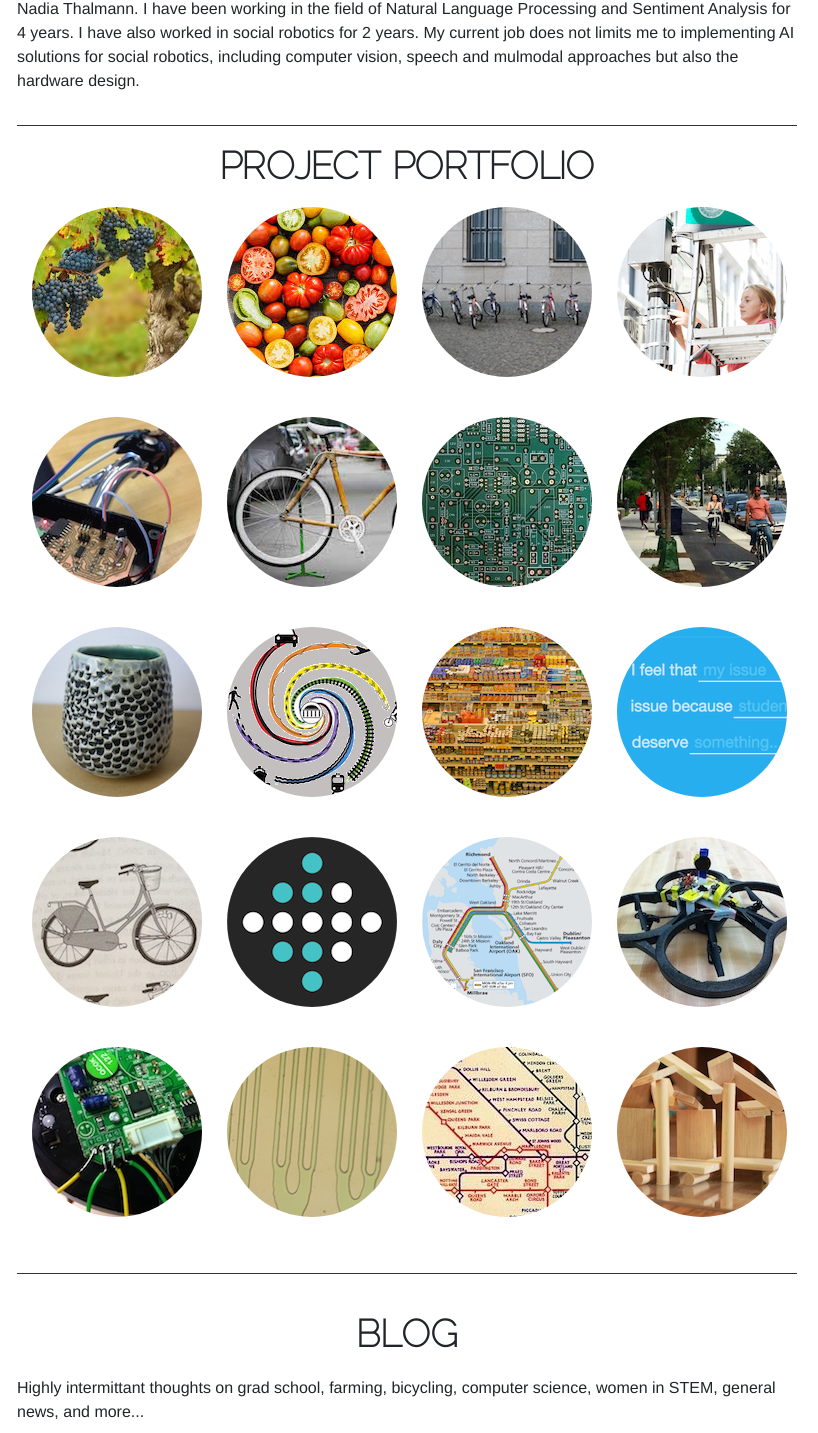
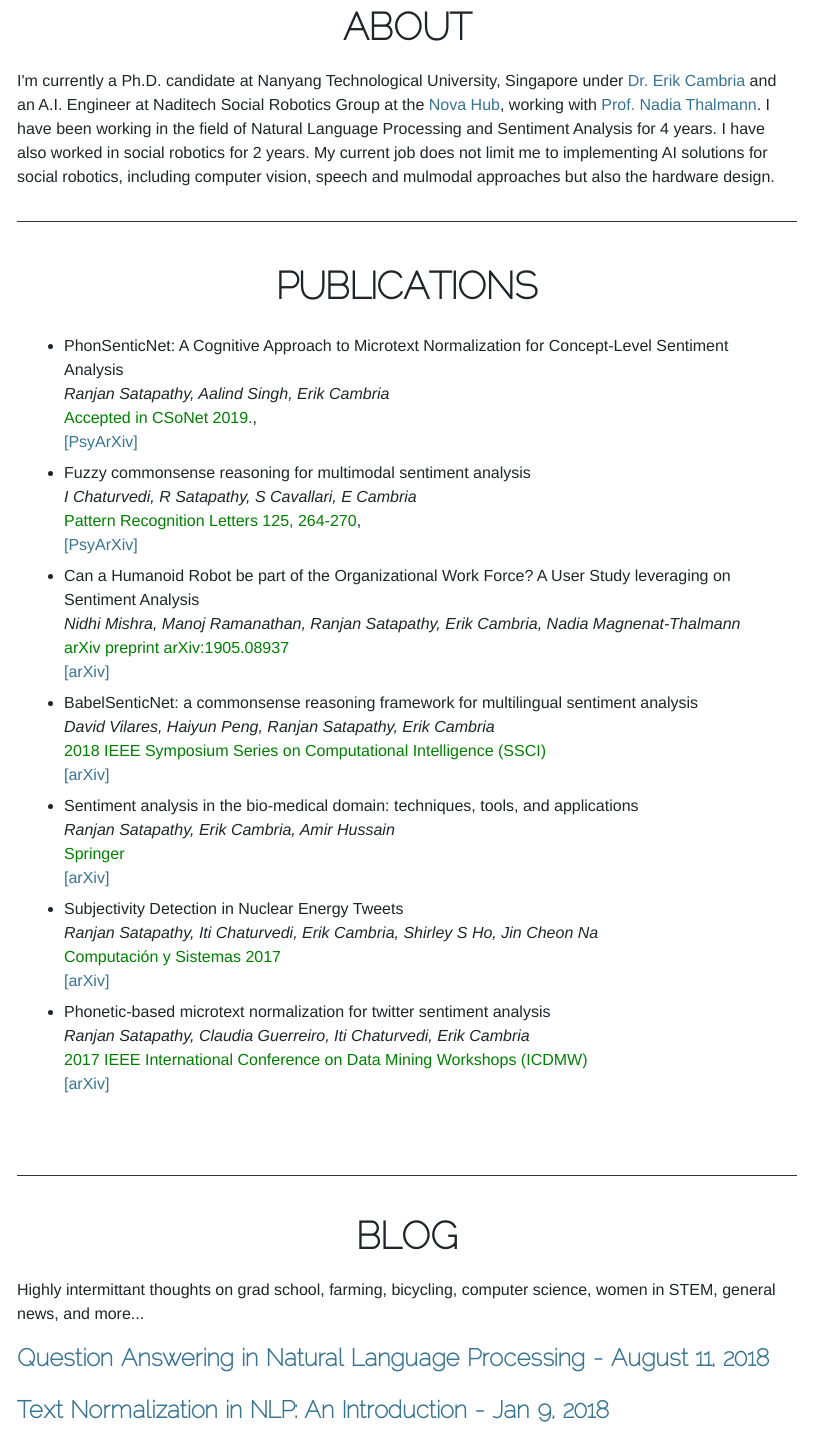
Before and after one commit to Ranjan13/my_website, a plain HTML site: page index.html in a window 1280 px wide. Shown: the part 567-2000 px from the top of the page, without its empty margins (233-1051 px from the left). Drawn offline with nearby package versions, Linux system fonts and the light colour scheme.

Commit message:
Site Updated

```diff
--- a/index.html
+++ b/index.html
@@ -8,9 +8,9 @@
         <meta http-equiv="X-UA-Compatible" content="IE=edge">
         <meta name="viewport" content="width=device-width, initial-scale=1">
         <link rel="shortcut icon" type="image/x-icon" href="images/favicon.ico" />
-        <title>Caroline Jaffe</title>
+        <title>Ranjan Satapathy</title>
         <meta name="description" content="">
-        <meta name="author" content="Caroline Jaffe">
+        <meta name="author" content="Ranjan Satapathy">
         <!-- Bootstrap -->
         <link href="css/bootstrap.min.css" rel="stylesheet">
         <!-- Le styles -->
@@ -41,194 +41,237 @@
             <div id="Home" class="leaderboard dotted">
                 <div class="row">
                     <div class="col-12">
-                        <img id="headerpic" class="rounded-circle" src="images/headshot2.jpg" alt="CarolineJaffe">
+                        <img id="headerpic" class="rounded-circle" src="images/ranjan.png" alt="CarolineJaffe">
                     </div>
-                </div>
+                </div><br>
                 <div class="row">
                     <div>
-                        <h1>Ranjan Satapathy</h1>
-                        <p id="subtext">NLP / AI / Social Robotics</p>
+                        <h1>Ranjan Satapathy</h1><br>
+                        <p id="subtext">NLP / AI / Social Robotics</p><br>
                         <div class="icon-container">
                             <p><a class="icons" href="mailto:Ranjan002@e.ntu.edu.sg" target="_blank"><i class="fa fa-at fa-2x"></i></a>
                                 <a class="icons" href="https://medium.com/@kumarsatpathy" target="_blank"><i class="fa fa-twitter fa-2x"></i></a>
                                 <a class="icons" href="https://www.linkedin.com/in/ranjansatapathy/" target="_blank"><i class="fa fa-linkedin fa-2x"></i></a>
                             </p>
-                        </div>
+                        </div><br>
                     </div>
                 </div>
             </div>
             <div class="row">
                 <hr>
             </div>
-            <div class="container">
+            <div class="container"><br>
             <div id="About" class="row dotted">
                 <div class="col-12">
                     <h2 class="header">ABOUT</h2>
                 </div>
-                <p>I'm currently a Ph.D. candidate at Nanyang Technological University, Singapore under <a href = "https://research.ntu.edu.sg/expertise/academicprofile/Pages/StaffProfile.aspx?ST_EMAILID=CAMBRIA" target="_blank">Assoc Prof. Erik Cambria </a>and an A.I. Engineer at Naditech Social Robotics Group </a> at the <a href="http://www.nova-hub.com/" target="_blank">Nova Hub</a>, working with Professor Nadia Thalmann. I have been working in the field of Natural Language Processing and Sentiment Analysis for 4 years.
-				I have also worked in social robotics for 2 years. My current job does not limits me to implementing AI solutions for social robotics, including computer vision, speech and mulmodal approaches but also the hardware design.
+                <p>I'm currently a Ph.D. candidate at Nanyang Technological University, Singapore under <a href = "https://research.ntu.edu.sg/expertise/academicprofile/Pages/StaffProfile.aspx?ST_EMAILID=CAMBRIA" target="_blank">Dr. Erik Cambria </a>and an A.I. Engineer at Naditech Social Robotics Group </a> at the <a href="http://www.nova-hub.com/" target="_blank">Nova Hub</a>, working with <a href = "https://research.ntu.edu.sg/expertise/academicprofile/Pages/StaffProfile.aspx?ST_EMAILID=CAMBRIA" target="_blank">Prof. Nadia Thalmann</a>. I have been working in the field of Natural Language Processing and Sentiment Analysis for 4 years.
+				I have also worked in social robotics for 2 years. My current job does not limit me to implementing AI solutions for social robotics, including computer vision, speech and mulmodal approaches but also the hardware design.
                 <hr>
-            </div>
+            </div><br>
             </div>
             <div id="Projects" class="dotted">
                 <div class="container">
                     <div class="row project-row">
                         <div class="col-12">
-                            <h2 class="header">PROJECT PORTFOLIO</h2>
+                            <h2 class="header">PUBLICATIONS</h2>
                         </div>
-                        <!-- Button trigger modal -->
-                        <div class="col-3">
-                            <div data-toggle="modal" data-target="#modal20" class="project" style="background-image:url(images/projects/grapes/thumb.jpg)">
-                                <div class="project-title">
-                                    Determining Grape Ripeness
-                                </div>
-                            </div>
-                        </div>
-                        <div class="col-3">
-                            <div data-toggle="modal" data-target="#modal21" class="project" style="background-image:url(images/projects/6.115/thumb.jpg)">
-                                <div class="project-title">
-                                    Tomato Plant Sensors (6.115 Class Project)
-                                </div>
-                            </div>
-                        </div>
-                        <div class="col-3">
-                            <div data-toggle="modal" data-target="#modal11" class="project" style="background-image:url(images/projects/thesis/1-bg.jpg)">
-                                <div class="project-title">
-                                    Motivating Urban Cycling (S.M. thesis)
-                                </div>
-                            </div>
-                        </div>
-                        <div class="col-3">
-                            <div data-toggle="modal" data-target="#modal12" class="project" style="background-image:url(images/projects/placelet/cj.png)">
-                                <div class="project-title">
-                                    Placelet
-                                </div>
-                            </div>
-                        </div>
-                    </div>
-            <div class="row project-row">
-                <div class="col-3">
-                    <div data-toggle="modal" data-target="#modal13" class="project" style="background-image:url(images/projects/road-qual/sensor-side-small.jpg)">
-                        <div class="project-title">
-                            Road Quality Sensor
-                        </div>
-                    </div>
-                </div>
-                <div class="col-3">
-                    <div data-toggle="modal" data-target="#modal14" class="project" style="background-image:url(images/projects/bamboo/full-bike-small.jpg)">
-                        <div class="project-title">
-                            Bamboo Bicycles Boston
-                        </div>
-                    </div>
-                </div>
+                        <ul>
 
-                <!-- Button trigger modal -->
-                <div class="col-3">
-                    <div data-toggle="modal" data-target="#modal15" class="project" style="background-image:url(images/projects/htm/wk2.jpg)">
-                        <div class="project-title">
-                            How to Make (Almost) Anything
-                        </div>
-                    </div>
-                </div>
-                <div class="col-3">
-                    <div data-toggle="modal" data-target="#modal16" class="project" style="background-image:url(images/projects/cbc/cbc.png)">
-                        <div class="project-title">
-                            Cambridge Bicycle Committee
-                        </div>
-                    </div>
-                </div>
-            </div>
-            <div class="row project-row">
-                <div class="col-3">
-                    <div data-toggle="modal" data-target="#modal17" class="project" style="background-image:url(images/projects/pottery/1-small.jpg)">
-                        <div class="project-title">
-                            Pottery
-                        </div>
-                    </div>
-                </div>
-                <div class="col-3">
-                    <div data-toggle="modal" data-target="#modal18" class="project" style="background-image:url(images/projects/tclub/2016-logo.png)">
-                        <div class="project-title">
-                            MIT Transportation Club
-                        </div>
-                    </div>
-                </div>
+                          <li>
+                              <b><span class="title">
 
-                <!-- Button trigger modal -->
-                <div class="col-3">
-                    <div data-toggle="modal" data-target="#modal19" class="project" style="background-image:url(images/projects/grocery/1.jpg)">
-                        <div class="project-title">
-                            Sacred Grocery
-                        </div>
-                    </div>
-                </div>
-                <div class="col-3">
-                    <div data-toggle="modal" data-target="#modal2" class="project" style="background-image:url(images/issue-to-action.jpg)">
-                        <div class="project-title">
-                            Civic Tech Hackathon
-                        </div>
-                    </div>
-                </div>
-            </div>
-            <div class="row project-row">
-                <div class="col-3">
-                    <div data-toggle="modal" data-target="#modal3" class="project" style="background-image:url(images/bicycles.jpg)">
-                        <div class="project-title">
-                            Exploring Cycling Attitudes
-                        </div>
-                    </div>
-                </div>
-                <div class="col-3">
-                    <div data-toggle="modal" data-target="#modal4" class="project" style="background-image:url(images/fitbit.png)">
-                        <div class="project-title">
-                            Fitbit Personal Coach
-                        </div>
-                    </div>
-                </div>
-                <div class="col-3">
-                    <div data-toggle="modal" data-target="#modal5" class="project" style="background-image:url(images/bart.gif)">
-                        <div class="project-title">
-                            Where Does BART Belong?
-                        </div>
-                    </div>
-                </div>
-                <div class="col-3">
-                    <div data-toggle="modal" data-target="#modal6" class="project" style="background-image:url(images/drone.jpg)">
-                        <div class="project-title">
-                            Quadcopter Sensing System
-                        </div>
-                    </div>
-                </div>
-            </div>
-            <div class="row project-row">
-                <div class="col-3">
-                    <div data-toggle="modal" data-target="#modal7" class="project" style="background-image:url(images/i2c.jpg)">
-                        <div class="project-title">
-                            The Odd Keepon Out
-                        </div>
-                    </div>
-                </div>
-                <div class="col-3">
-                    <div data-toggle="modal" data-target="#modal8" class="project" style="background-image:url(images/capillaries.jpg)">
-                        <div class="project-title">
-                            Investigating PDMS Bonding Methods
-                        </div>
-                    </div>
-                </div>
-                <div class="col-3">
-                    <div data-toggle="modal" data-target="#modal9" class="project" style="background-image:url(images/tube-map.jpg)">
-                        <div class="project-title">
-                            The Great Transit Mapping Debate
-                        </div>
-                    </div>
-                </div>
-                <div class="col-3">
-                    <div data-toggle="modal" data-target="#modal10" class="project" style="background-image:url(images/full-view.jpg)">
-                        <div class="project-title">
-                            Architecture
-                        </div>
-                    </div>
-                </div>
+
+                                  PhonSenticNet: A Cognitive Approach to Microtext Normalization for Concept-Level Sentiment Analysis
+
+                              </span></b>
+                      <br>
+
+                      <i><span class="authors">
+                      Ranjan Satapathy, Aalind Singh, Erik Cambria
+                              </span></i>
+                      <br>
+
+                              <span class="venuetype"></span><span class="venue" style="color:green">Accepted in CSoNet 2019.</span>,
+                              <span class="date" style="color:green">
+
+
+                              </span>
+                      <br>
+                              <span class="links">
+
+                                  <a href="https://psyarxiv.com/524nx/">[PsyArXiv]</a>
+
+                              </span>
+                          </li>
+
+    <li>
+        <b><span class="title">
+
+
+            Fuzzy commonsense reasoning for multimodal sentiment analysis
+
+        </span></b>
+<br>
+
+<i><span class="authors">
+I Chaturvedi, R Satapathy, S Cavallari, E Cambria
+        </span></i>
+<br>
+
+        <span class="venuetype"></span><span class="venue" style="color:green">Pattern Recognition Letters 125, 264-270</span>,
+        <span class="date" style="color:green">
+
+
+        </span>
+<br>
+        <span class="links">
+
+            <a href="https://psyarxiv.com/524nx/">[PsyArXiv]</a>
+
+        </span>
+    </li>
+
+
+    <li>
+        <b><span class="title">
+
+
+            Can a Humanoid Robot be part of the Organizational Work Force? A User Study leveraging on Sentiment Analysis
+
+        </span></b>
+<br>
+
+<i><span class="authors">
+Nidhi Mishra, Manoj Ramanathan, Ranjan Satapathy, Erik Cambria, Nadia Magnenat-Thalmann
+        </span></i>
+<br>
+
+        <span class="venuetype"></span><span class="venue" style="color:green">arXiv preprint arXiv:1905.08937</span>
+        <span class="date" style="color:green">
+
+
+        </span>
+<br>
+        <span class="links">
+
+            <a href="https://arxiv.org/abs/1905.01967">[arXiv]</a>
+
+        </span>
+    </li>
+
+    <li>
+        <b><span class="title">
+
+
+            BabelSenticNet: a commonsense reasoning framework for multilingual sentiment analysis
+
+        </span></b>
+<br>
+
+<i><span class="authors">
+David Vilares, Haiyun Peng, Ranjan Satapathy, Erik Cambria
+        </span></i>
+<br>
+
+        <span class="venuetype"></span><span class="venue" style="color:green">2018 IEEE Symposium Series on Computational Intelligence (SSCI)</span>
+        <span class="date" style="color:green">
+
+
+        </span>
+<br>
+        <span class="links">
+
+            <a href="https://arxiv.org/abs/1905.01967">[arXiv]</a>
+
+        </span>
+    </li>
+
+    <li>
+        <b><span class="title">
+
+
+            Sentiment analysis in the bio-medical domain: techniques, tools, and applications
+
+        </span></b>
+<br>
+
+<i><span class="authors">
+Ranjan Satapathy, Erik Cambria, Amir Hussain
+        </span></i>
+<br>
+
+        <span class="venuetype"></span><span class="venue" style="color:green">Springer</span>
+        <span class="date" style="color:green">
+
+
+        </span>
+<br>
+        <span class="links">
+
+            <a href="https://arxiv.org/abs/1905.01967">[arXiv]</a>
+
+        </span>
+    </li>
+
+    <li>
+        <b><span class="title">
+
+
+            Subjectivity Detection in Nuclear Energy Tweets
+
+        </span></b>
+<br>
+
+<i><span class="authors">
+
+  Ranjan Satapathy, Iti Chaturvedi, Erik Cambria, Shirley S Ho, Jin Cheon Na
+        </span></i>
+<br>
+
+        <span class="venuetype"></span><span class="venue" style="color:green">Computación y Sistemas 2017</span>
+        <span class="date" style="color:green">
+
+
+        </span>
+<br>
+        <span class="links">
+
+            <a href="https://arxiv.org/abs/1905.01967">[arXiv]</a>
+
+        </span>
+    </li>
+
+    <li>
+        <b><span class="title">
+
+
+            Phonetic-based microtext normalization for twitter sentiment analysis
+
+        </span></b>
+<br>
+
+<i><span class="authors">
+
+  Ranjan Satapathy, Claudia Guerreiro, Iti Chaturvedi, Erik Cambria
+        </span></i>
+<br>
+
+        <span class="venuetype"></span><span class="venue" style="color:green">2017 IEEE International Conference on Data Mining Workshops (ICDMW)</span>
+        <span class="date" style="color:green">
+
+
+        </span>
+<br>
+        <span class="links">
+
+            <a href="https://arxiv.org/abs/1905.01967">[arXiv]</a>
+
+        </span>
+    </li>
+
+</ul>
+
                 <div class="row project-row"></div>
                 <hr>
             </div>
@@ -652,27 +695,25 @@
                             <h2 class="header">BLOG</h2>
                     </div>
                     <p>Highly intermittant thoughts on grad school, farming, bicycling, computer science, women in STEM, general news, and more...</p>
-                    <p><a class="blog-link" href="blog/blog4.html">Reflections on Jackson (the film) - March 11, 2017</a></p>
-                    <p><a class="blog-link" href="https://medium.com/mit-media-lab/mas-ambassadors-program-reaching-out-to-a-more-diverse-pool-of-students-1129406b1c01#.2l4orc2e7" target="_blank">MAS Ambassadors (on ML Medium site) - March 31, 2016</a></p>
-                    <p><a class="blog-link" href="blog/blog3.html">Media Lab Application Advice - December 3, 2015</a></p>
-                    <p><a class="blog-link" href="blog/blog2.html">Fulbright Application Advice - August 6, 2015</a></p><br><br>
-                    <p><a class="blog-link" href="blog/blog1.html">Hello World! - August 4, 2015</a></p>
+                    <p><a class="blog-link" href="blog/blog4.html">Question Answering in Natural Language Processing - August 11, 2018</a></p>
+                    <p><a class="blog-link" href="https://medium.com/mit-media-lab/mas-ambassadors-program-reaching-out-to-a-more-diverse-pool-of-students-1129406b1c01#.2l4orc2e7" target="_blank">Text Normalization in NLP: An Introduction - Jan 9, 2018</a></p>
+                    <p><a class="blog-link" href="blog/blog3.html">How to choose keywords in Twitter for data mining - Jun 28, 2017</a></p>
                     <hr>
                 </div>
             </div>
-            <div class="container">
+            <div class="container"><br>
                 <div id="HTM" class="row dotted last">
                     <div class="col-12">
                             <h2 class="header">FABRICATION</h2>
-                    </div>
-                    <p>In Fall 2015, I took Professor Neil Gershenfeld's (in)famous "<a href="http://fab.cba.mit.edu/classes/863.15/" target="_blank">How to Make (Almost) Anything</a>" class. Neil is the director of MIT's Center for Bits and Atoms, which is co-located with the Media Lab in MIT Building E14. Each week of the class, we learned a different digital fabrication technique, and then completed a project using that technique. Please see <a href="http://fab.cba.mit.edu/classes/863.15/section.CBA/people/Jaffe/index.html" target="_blank">this page</a> for pictures and in-depth explanations of my weekly projects.</p>
+                    </div><br>
+                    <p>During the course of my PhD, I started drinking coffee so excessively that it gave me a high blood pressure. So now a days I only drink Teh C to limit my caffeine intake.</p>
 
                 </div>
             </div>
             <div class="container">
                 <div class="row dotted last" style="display: block;"">
                     <!-- <br><br><br><br> -->
-                    <p class="copyright"><i class="fa fa-copyright"></i> Caroline Jaffe 2018</p>
+                    <p class="copyright"><i class="fa fa-copyright"></i> Ranjan Satapathy 2019</p>
                 </div>
             </div>
             <!-- End of modal -->
```
Also changed, not shown: images/ranjan.jpg (added), images/ranjan.png (added).
